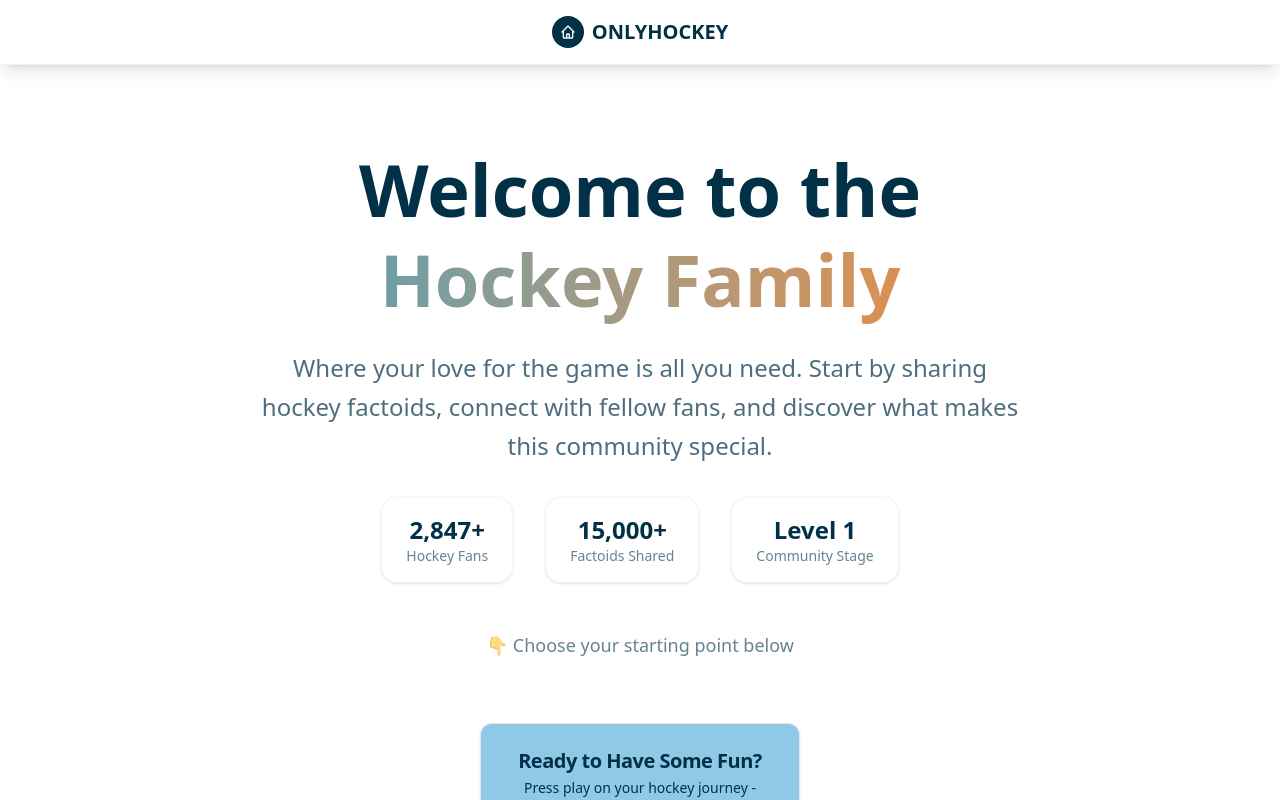
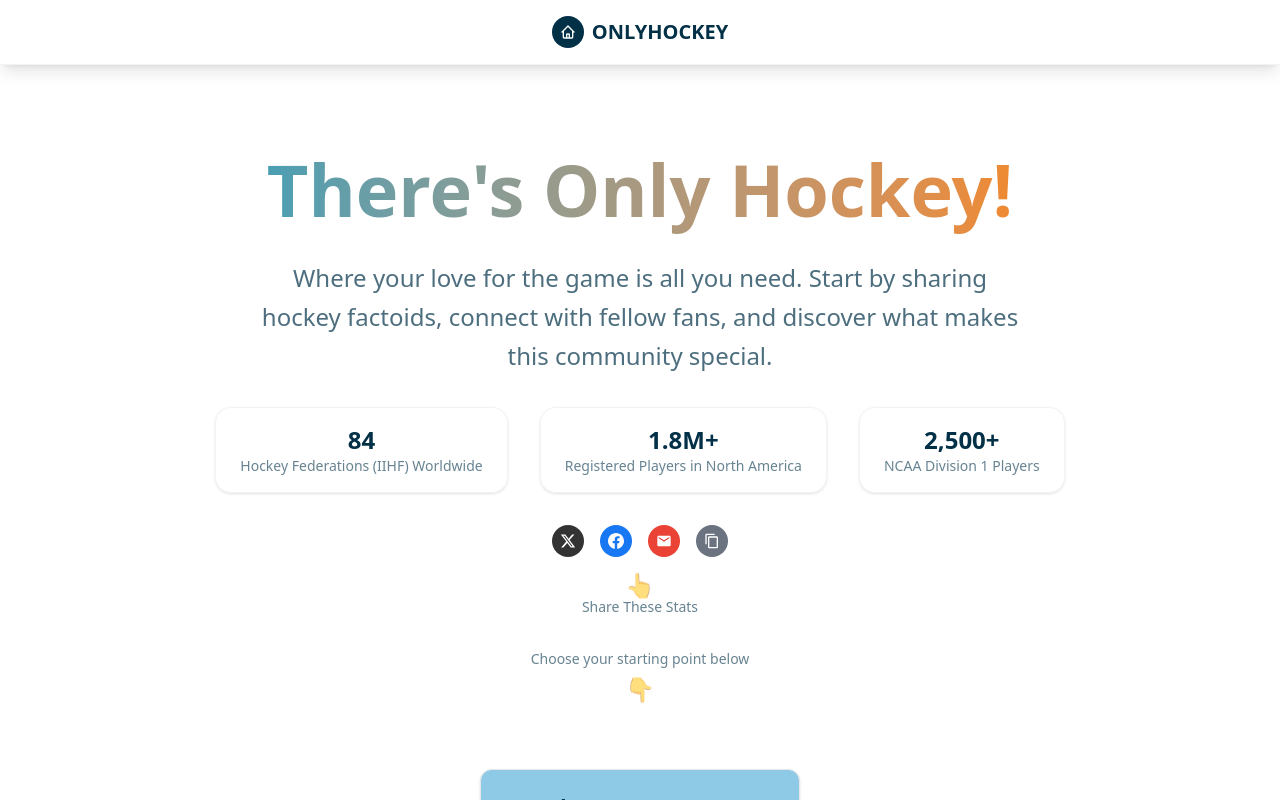
Before and after one commit to avintas/ohp, a Next.js app: page / in a window 1280 px wide. Shown: the top 800 px of the page. Built offline with nearby package versions, Linux system fonts and the light colour scheme.

Commit message:
major UI updates + social sharing

```diff
--- a/src/app/page.tsx
+++ b/src/app/page.tsx
@@ -115,9 +115,8 @@ export default function Home() {
             {/* Main Hero Content */}
             <div className="mb-8">
               <h1 className="text-5xl md:text-6xl lg:text-7xl font-extrabold text-[#023047] mb-6 leading-tight">
-                Welcome to the
                 <span className="block bg-gradient-to-r from-[#219EBC] to-[#FB8500] bg-clip-text text-transparent">
-                  Hockey Family
+                  There&apos;s Only Hockey!
                 </span>
               </h1>
               <p className="text-xl md:text-2xl text-[#023047]/70 mb-8 max-w-3xl mx-auto leading-relaxed">
@@ -127,24 +126,101 @@ export default function Home() {
             </div>
 
             {/* Community Stats */}
-            <div className="flex flex-wrap justify-center gap-8 mb-12">
+            <div className="flex flex-wrap justify-center gap-8 mb-8">
               <div className="bg-white/60 backdrop-blur-sm rounded-2xl px-6 py-4 border border-gray-200/50 shadow-sm">
-                <div className="text-2xl font-bold text-[#023047]">2,847+</div>
-                <div className="text-sm text-[#023047]/60">Hockey Fans</div>
+                <div className="text-2xl font-bold text-[#023047]">84</div>
+                <div className="text-sm text-[#023047]/60">Hockey Federations (IIHF) Worldwide</div>
               </div>
               <div className="bg-white/60 backdrop-blur-sm rounded-2xl px-6 py-4 border border-gray-200/50 shadow-sm">
-                <div className="text-2xl font-bold text-[#023047]">15,000+</div>
-                <div className="text-sm text-[#023047]/60">Factoids Shared</div>
+                <div className="text-2xl font-bold text-[#023047]">1.8M+</div>
+                <div className="text-sm text-[#023047]/60">Registered Players in North America</div>
               </div>
               <div className="bg-white/60 backdrop-blur-sm rounded-2xl px-6 py-4 border border-gray-200/50 shadow-sm">
-                <div className="text-2xl font-bold text-[#023047]">Level 1</div>
-                <div className="text-sm text-[#023047]/60">Community Stage</div>
+                <div className="text-2xl font-bold text-[#023047]">2,500+</div>
+                <div className="text-sm text-[#023047]/60">NCAA Division 1 Players</div>
+              </div>
+            </div>
+
+            {/* Share These Stats */}
+            <div className="mb-8 text-center">
+              {/* Row of small sharing icons */}
+              <div className="flex justify-center gap-4 mb-3">
+                {/* Twitter/X */}
+                <button
+                  onClick={() => {
+                    const text = "🏒 Did you know? 84 Hockey Federations worldwide, 1.8M+ registered players in North America! There's Only Hockey! ⚡";
+                    const url = window.location.href;
+                    window.open(`https://twitter.com/intent/tweet?text=${encodeURIComponent(text)}&url=${encodeURIComponent(url)}`, '_blank');
+                  }}
+                  className="w-8 h-8 bg-black/80 hover:bg-black text-white rounded-full flex items-center justify-center transition-all duration-200 hover:scale-110"
+                  title="Share on X/Twitter"
+                >
+                  <svg className="w-4 h-4" fill="currentColor" viewBox="0 0 24 24">
+                    <path d="M18.244 2.25h3.308l-7.227 8.26 8.502 11.24H16.17l-5.214-6.817L4.99 21.75H1.68l7.73-8.835L1.254 2.25H8.08l4.713 6.231zm-1.161 17.52h1.833L7.084 4.126H5.117z"/>
+                  </svg>
+                </button>
+
+                {/* Facebook */}
+                <button
+                  onClick={() => {
+                    const url = window.location.href;
+                    window.open(`https://www.facebook.com/sharer/sharer.php?u=${encodeURIComponent(url)}`, '_blank');
+                  }}
+                  className="w-8 h-8 bg-[#1877F2] hover:bg-[#166FE5] text-white rounded-full flex items-center justify-center transition-all duration-200 hover:scale-110"
+                  title="Share on Facebook"
+                >
+                  <svg className="w-4 h-4" fill="currentColor" viewBox="0 0 24 24">
+                    <path d="M24 12.073c0-6.627-5.373-12-12-12s-12 5.373-12 12c0 5.99 4.388 10.954 10.125 11.854v-8.385H7.078v-3.47h3.047V9.43c0-3.007 1.792-4.669 4.533-4.669 1.312 0 2.686.235 2.686.235v2.953H15.83c-1.491 0-1.956.925-1.956 1.874v2.25h3.328l-.532 3.47h-2.796v8.385C19.612 23.027 24 18.062 24 12.073z"/>
+                  </svg>
+                </button>
+
+                {/* Email */}
+                <button
+                  onClick={() => {
+                    const subject = "Check out these Hockey Stats!";
+                    const body = "🏒 Did you know? 84 Hockey Federations worldwide, 1.8M+ registered players in North America! There's Only Hockey! ⚡\n\nCheck it out: " + window.location.href;
+                    window.open(`mailto:?subject=${encodeURIComponent(subject)}&body=${encodeURIComponent(body)}`);
+                  }}
+                  className="w-8 h-8 bg-[#EA4335] hover:bg-[#D93025] text-white rounded-full flex items-center justify-center transition-all duration-200 hover:scale-110"
+                  title="Share via Email"
+                >
+                  <svg className="w-4 h-4" fill="currentColor" viewBox="0 0 24 24">
+                    <path d="M20 4H4c-1.1 0-1.99.9-1.99 2L2 18c0 1.1.9 2 2 2h16c1.1 0 2-.9 2-2V6c0-1.1-.9-2-2-2zm0 4l-8 5-8-5V6l8 5 8-5v2z"/>
+                  </svg>
+                </button>
+
+                {/* Copy Link */}
+                <button
+                  onClick={() => {
+                    navigator.clipboard.writeText(window.location.href);
+                    // Could add a toast notification here
+                  }}
+                  className="w-8 h-8 bg-[#6B7280] hover:bg-[#4B5563] text-white rounded-full flex items-center justify-center transition-all duration-200 hover:scale-110"
+                  title="Copy Link"
+                >
+                  <svg className="w-4 h-4" fill="currentColor" viewBox="0 0 24 24">
+                    <path d="M16 1H4c-1.1 0-2 .9-2 2v14h2V3h12V1zm3 4H8c-1.1 0-2 .9-2 2v14c0 1.1.9 2 2 2h11c1.1 0 2-.9 2-2V7c0-1.1-.9-2-2-2zm0 16H8V7h11v14z"/>
+                  </svg>
+                </button>
+              </div>
+
+              {/* Finger pointing up to the icons */}
+              <div className="text-2xl text-[#023047]/60">
+                👆
+              </div>
+              <div className="text-sm text-[#023047]/60 -mt-1">
+                Share These Stats
               </div>
             </div>
 
             {/* Call to Action */}
-            <div className="text-lg text-[#023047]/60">
-              👇 Choose your starting point below
+            <div className="text-center">
+              <div className="text-sm text-[#023047]/60 mb-1">
+                Choose your starting point below
+              </div>
+              <div className="text-2xl text-[#023047]/60">
+                👇
+              </div>
             </div>
           </div>
         </section>
```
Also changed, not shown: public/app-producer.txt (added).
